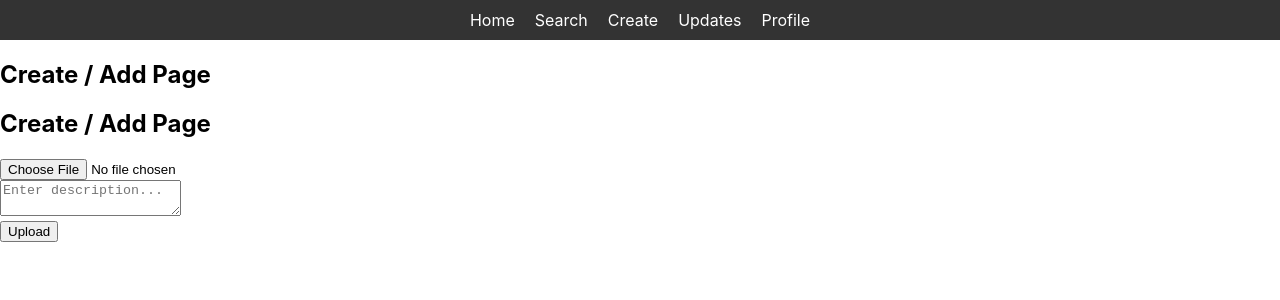
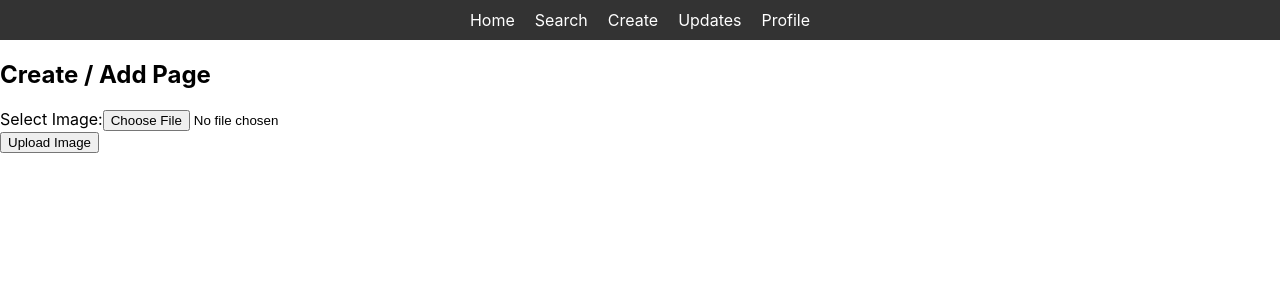
Before and after one commit to kkmtheone/mvp, a React (Create React App) app: page /create in a window 1280 px wide. Shown: the top 300 px of the page. Built offline with nearby package versions, Linux system fonts and the light colour scheme.

Commit message:
enable file upload

```diff
--- a/src/components/CreatePage.js
+++ b/src/components/CreatePage.js
@@ -1,12 +1,59 @@
 
-import React from 'react';
-import ImageForm from './ImageForm';
+import React, { useState } from 'react';
+import axios from 'axios';
 
 const CreatePage = () => {
+  const [image, setImage] = useState(null);
+  const [uploading, setUploading] = useState(false);
+  const [uploadError, setUploadError] = useState('');
+
+  const handleImageChange = (e) => {
+    const selectedImage = e.target.files[0];
+    setImage(selectedImage);
+  };
+
+  const handleFormSubmit = async (e) => {
+    e.preventDefault();
+    if (!image) {
+      setUploadError('Please select an image');
+      return;
+    }
+
+    const formData = new FormData();
+    formData.append('image', image);
+
+    try {
+      setUploading(true);
+      // Your API endpoint for image upload
+      const response = await axios.post('YOUR_API_ENDPOINT', formData, {
+        headers: {
+          'Content-Type': 'multipart/form-data',
+        },
+      });
+      console.log('Image uploaded successfully', response.data);
+      // Clear the form after successful upload
+      setImage(null);
+      setUploading(false);
+      setUploadError('');
+    } catch (error) {
+      console.error('Error uploading image', error);
+      setUploadError('Failed to upload image');
+      setUploading(false);
+    }
+  };
+
   return (
     <div>
       <h2>Create / Add Page</h2>
-      <ImageForm />
+      <form onSubmit={handleFormSubmit}>
+        <div>
+          <label htmlFor="image">Select Image:</label>
+          <input type="file" id="image" onChange={handleImageChange} />
+        </div>
+        {uploading && <p>Uploading image...</p>}
+        {uploadError && <p style={{ color: 'red' }}>{uploadError}</p>}
+        <button type="submit">Upload Image</button>
+      </form>
     </div>
   );
 };
```
